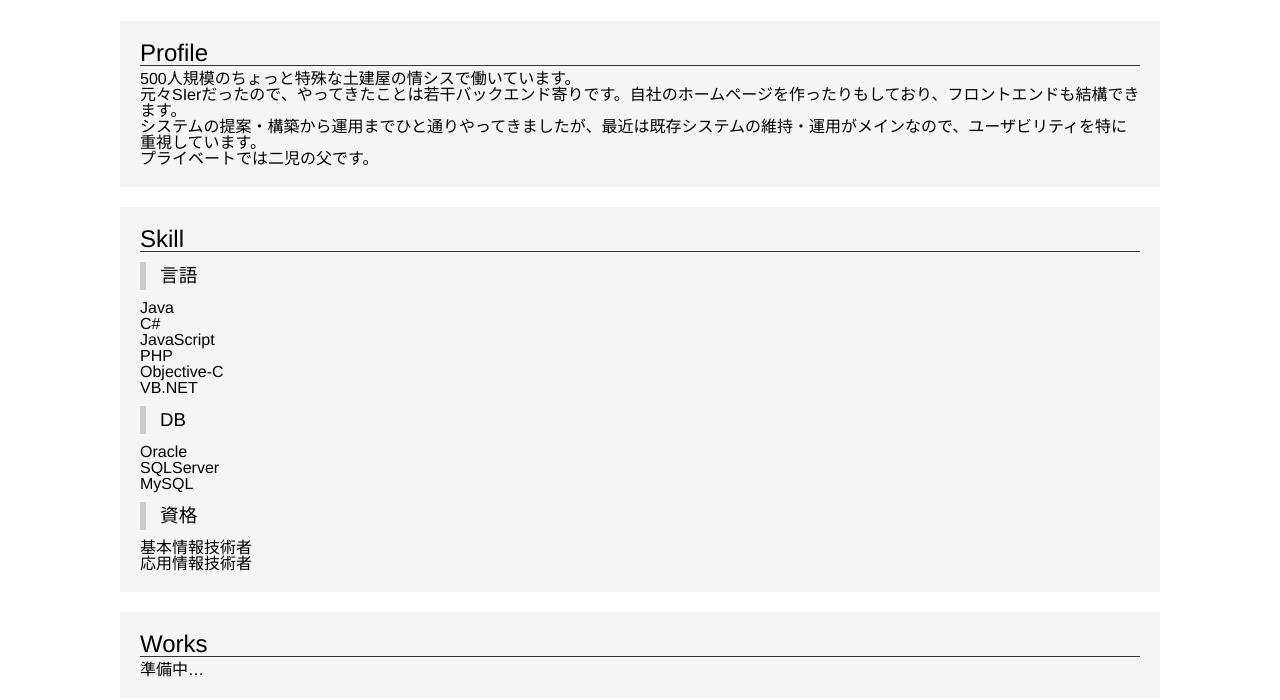
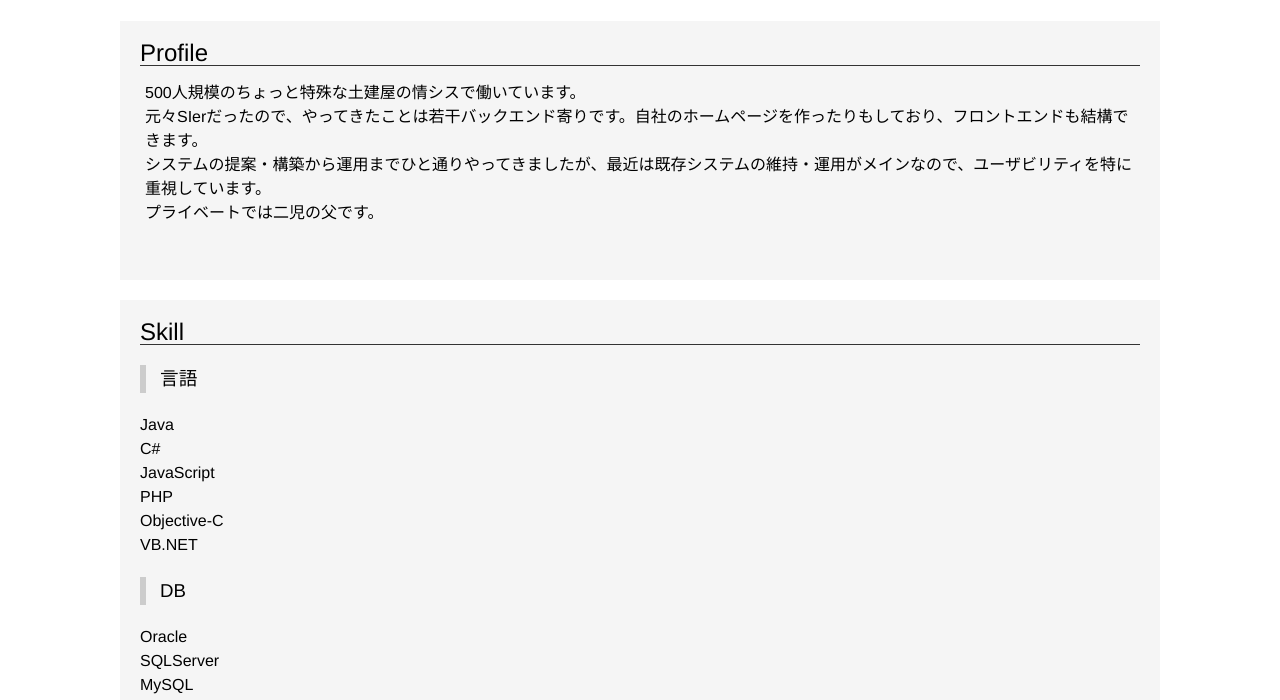
Before and after one commit to ryukam10k/myportfolio, a plain HTML site: page index.html in a window 1280 px wide. Shown: the part 1022-1722 px from the top of the page. Drawn offline with Linux system fonts and the light colour scheme.

Commit message:
レイアウト調整

```diff
--- a/css/style.css
+++ b/css/style.css
@@ -9,21 +9,31 @@ h1 {
 h2 {
     font-size: 18pt;
     border-bottom: 1px solid #333;
-    margin-bottom: 5px;
+    margin-bottom: 10px;
 }
 
 h3 {
     font-size: 14pt;
     padding: .25em 0 .25em .75em;
     border-left: 6px solid #ccc;
-    margin: 10px 0;
+    margin: 20px 0;
 }
 
 section {
     width: 1000px;
     margin: 20px auto;
-    padding: 20px;
+    padding: 20px 20px 50px;
     background-color: whitesmoke;
+    min-height: 100px;
+}
+
+p {
+    line-height: 1.5em;
+    padding: 5px;
+}
+
+li {
+    line-height: 1.5em;
 }
 
 /* Header */
```
